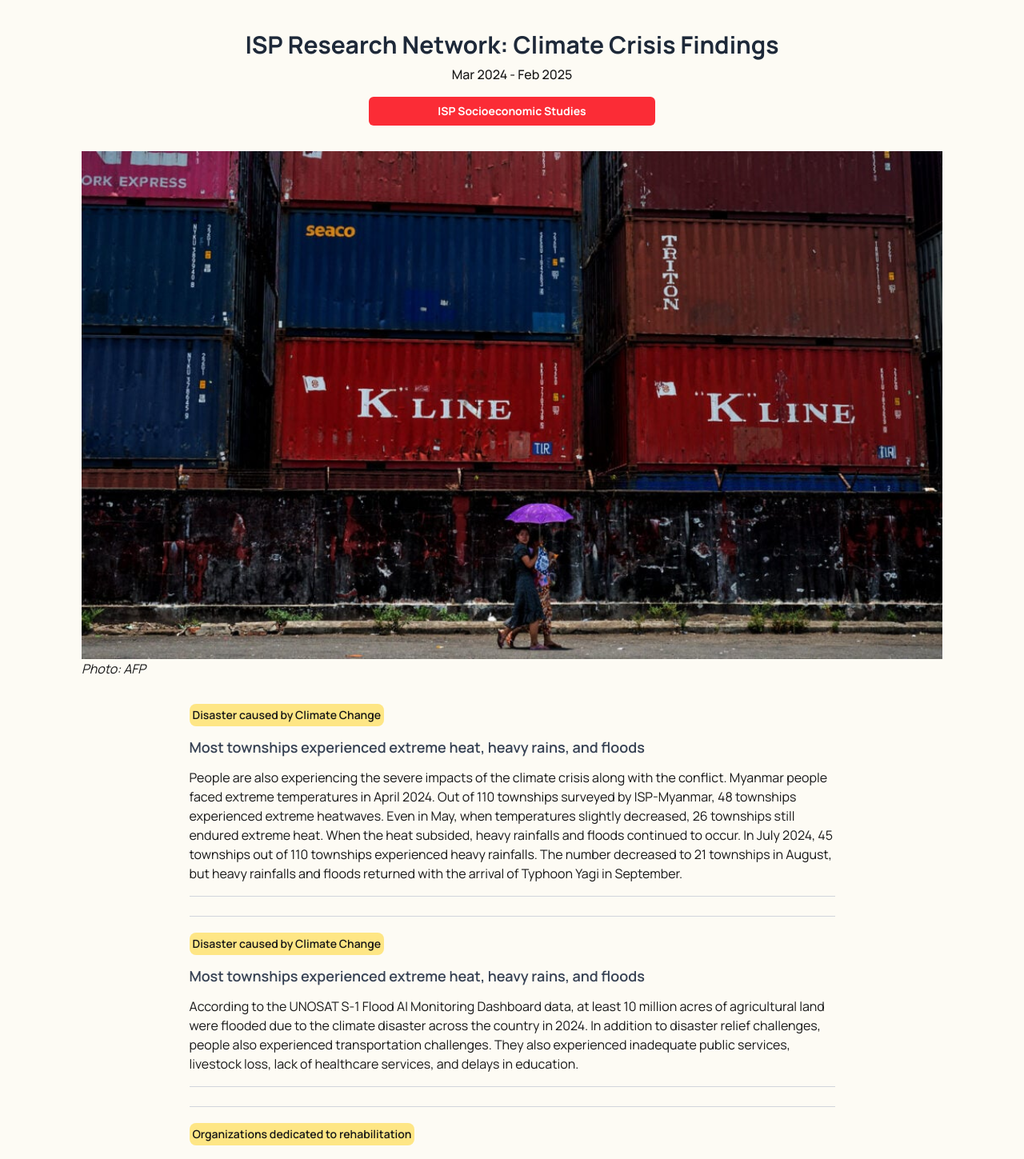
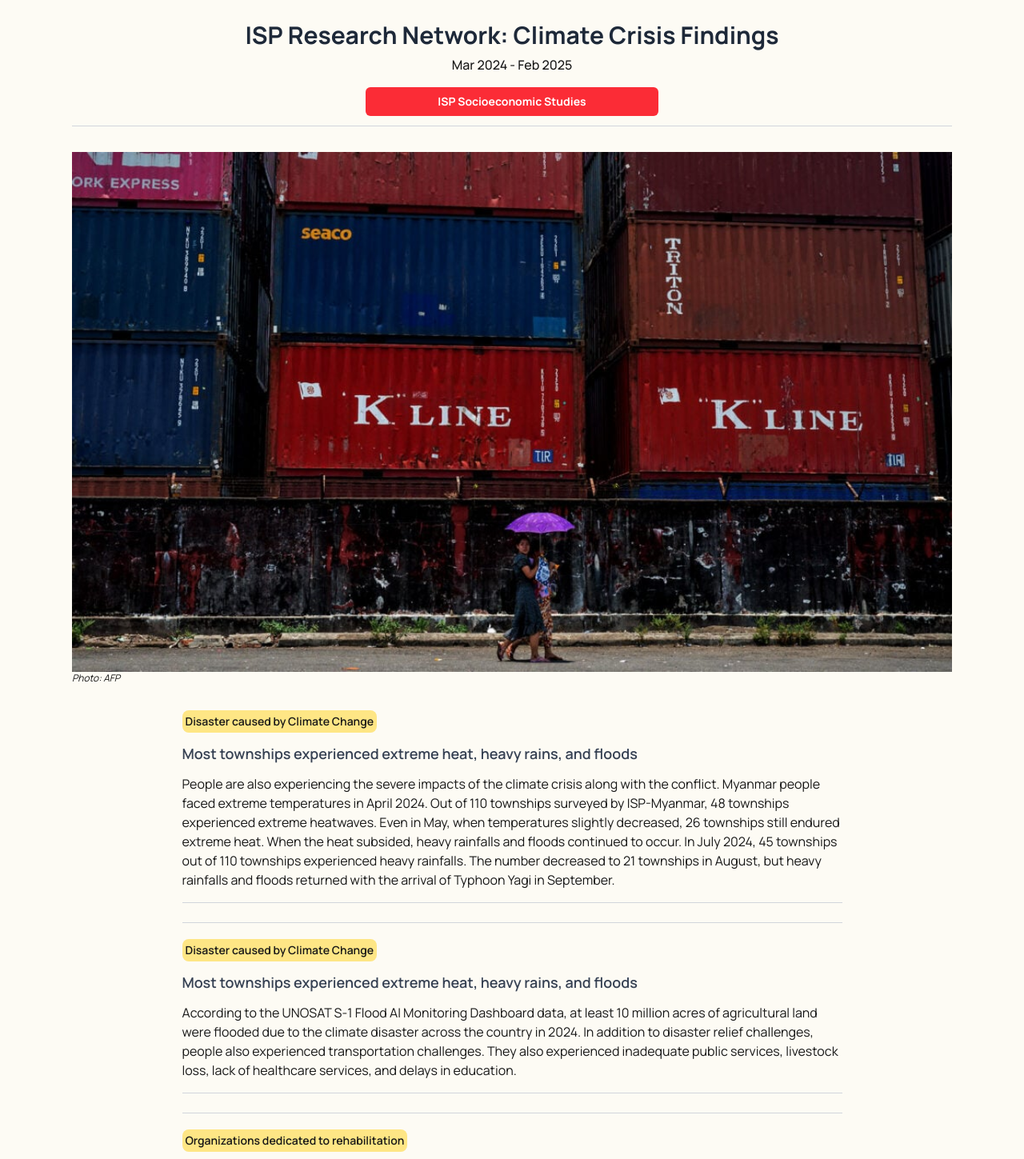
Before and after one commit to HtunAungKyaw73/Interactive-Survey-Website, a Next.js app: page / in a window 1280 px wide. Shown: the top 1449 px of the page at 80% size. Built offline with nearby package versions, Linux system fonts and the light colour scheme.

Commit message:
version-3 style updated

```diff
--- a/src/app/page.tsx
+++ b/src/app/page.tsx
@@ -1,36 +1,33 @@
-import BarChartApp from "@/components/bar-chart";
-import PieChartApp from "@/components/pie-chart";
 import {lineChart, stackBarChart} from "../../library/data";
 import Image from "next/image";
-import ActivePie from "@/components/active-pie";
 import LineChartApp from "@/components/line-chart";
 import StackBarChartApp from "@/components/stackbar-chart";
 
 export default function Home() {
   return (
-    <div className="font-sans p-8">
+    <div className="font-sans p-5">
       <header className="mb-8">
-           <div className="mb-8 flex flex-col items-center">
+           <div className="mb-8 flex flex-col items-center border-b border-gray-300">
                <h1 className="text-xl md:text-3xl font-bold text-gray-800 text-center leading-relaxed ">
                    ISP Research Network: Climate Crisis Findings
                </h1>
                <h3 className={"font-medium"}>Mar 2024 - Feb 2025</h3>
-               <a className="text-xs md:text-sm text-center block font-bold cursor-pointer text-white mt-4 p-2 bg-red-500 w-1/3 rounded-md hover:bg-red-600" href="#main">ISP Socioeconomic Studies</a>
+               <a className="text-xs md:text-sm text-center block mb-3 font-bold cursor-pointer text-white mt-4 p-2 bg-red-500 md:w-1/3 rounded-md hover:bg-red-600" href="#main">ISP Socioeconomic Studies</a>
            </div>
            <div>
                {/*<img src={'/hero.jpg'} height={"700px"} alt={"Cover Image"} />*/}
                <Image src={'/hero.jpg'} width={1000} height={700} alt={"Hero Image"} />
                {/*<div className={"hero"}>Interactive Survey Website</div>*/}
-               <p><i>Photo: AFP</i></p>
+               <p className="text-xs"><i>Photo: AFP</i></p>
            </div>
        </header>
       <main id="main" className={"flex flex-col items-center"}>
-        <section className={"md:w-3/4"}>
+        <section className={"lg:w-3/4"}>
             <LineChartApp payload={lineChart[0]}/>
             <StackBarChartApp payload={stackBarChart[0]}/>
             <StackBarChartApp payload={stackBarChart[1]}/>
         </section>
-        <section className="w-2/3">
+        <section className="lg:w-3/4">
             <div>
                 <h1 className={"text-xl font-bold my-4"}>Survey Methodology</h1>
                 <p className="text-gray-800 mb-4">
@@ -48,18 +45,18 @@ export default function Home() {
             </div>
         </section>
 
-        <section className="w-2/3">
+        <section className="md:w-2/3">
             <div>
-                <h1 className={"text-xl font-bold my-4"}>Related Materials</h1>
+                <h1 className={"text-xl font-bold my-4 border-b border-gray-300"}>Related Materials</h1>
                 <Image src={'/related-1.jpg'} width={500} height={100} alt={"Survey Report"} className={"mb-2"} />
                 <Image src={'/30min.jpg'} width={500} height={100} alt={"30min with ISP"}/>
             </div>
         </section>
       </main>
       <footer className="flex flex-col items-center mt-5 text-sm">
-        <div className="w-2/3">
+        <div className="md:w-2/3">
             <Image src={'/contact.jpg'} width={500} height={100} alt={'contact'} className={"flex"}/>
-            <p className={"mt-4 text-center"}> &copy; ISP-Myanmar <b>Socioeconomic Studies</b> | <b>Research Network Program</b></p>
+            <p className={"mt-4 text-center border-y border-gray-300 p-3"}> &copy; ISP-Myanmar <b>Socioeconomic Studies</b> | <b>Research Network Program</b></p>
         </div>
       </footer>
     </div>
--- a/src/components/line-chart.tsx
+++ b/src/components/line-chart.tsx
@@ -14,7 +14,7 @@ export default function LineChartApp({payload}:{payload: LineChartData})
                     {payload?.description}
                 </p>
             </div>
-            <div className="h-[550] p-3 border-y border-gray-300">
+            <div className="h-[550] py-3 border-y border-gray-300">
                 <ResponsiveContainer width="100%" height="100%">
                     <LineChart
                         width={500}
@@ -22,14 +22,14 @@ export default function LineChartApp({payload}:{payload: LineChartData})
                         data={payload?.data}
                         margin={
                             {
-                                top: 20, right: 30, left: 20, bottom: 20
+                                top: 20, right: 30, left: 0, bottom: 20
                             }
                         }
                     >
                         <CartesianGrid strokeDasharray="3 3" />
                         <XAxis dataKey="name" className={"text-xs"} padding={{ left: 30, right: 30 }}/>
                         <YAxis className={"text-xs"}>
-                            <Label angle={-90} value={"Townships"} position="insideLeft" style={{ textAnchor: 'middle', fontWeight: 'bold' }} />
+                            <Label angle={-90} value={"Townships"} className={"hidden md:block"} position="insideLeft" style={{ textAnchor: 'middle', fontWeight: 'bold' }} />
                         </YAxis>
                         { /* @ts-ignore */ }
                         <Tooltip content={<CustomTooltip/>}/>
--- a/src/components/stackbar-chart.tsx
+++ b/src/components/stackbar-chart.tsx
@@ -68,7 +68,7 @@ export default function StackBarChartApp({payload}: {payload: StackBarData}) {
                     {payload?.description}
                 </p>
             </div>
-            <div className="h-[450] p-3 border-y border-gray-300">
+            <div className="h-[450] py-3 border-y border-gray-300">
                 <ResponsiveContainer width="100%" height="100%">
                     <BarChart
                         //@ts-ignore
```
